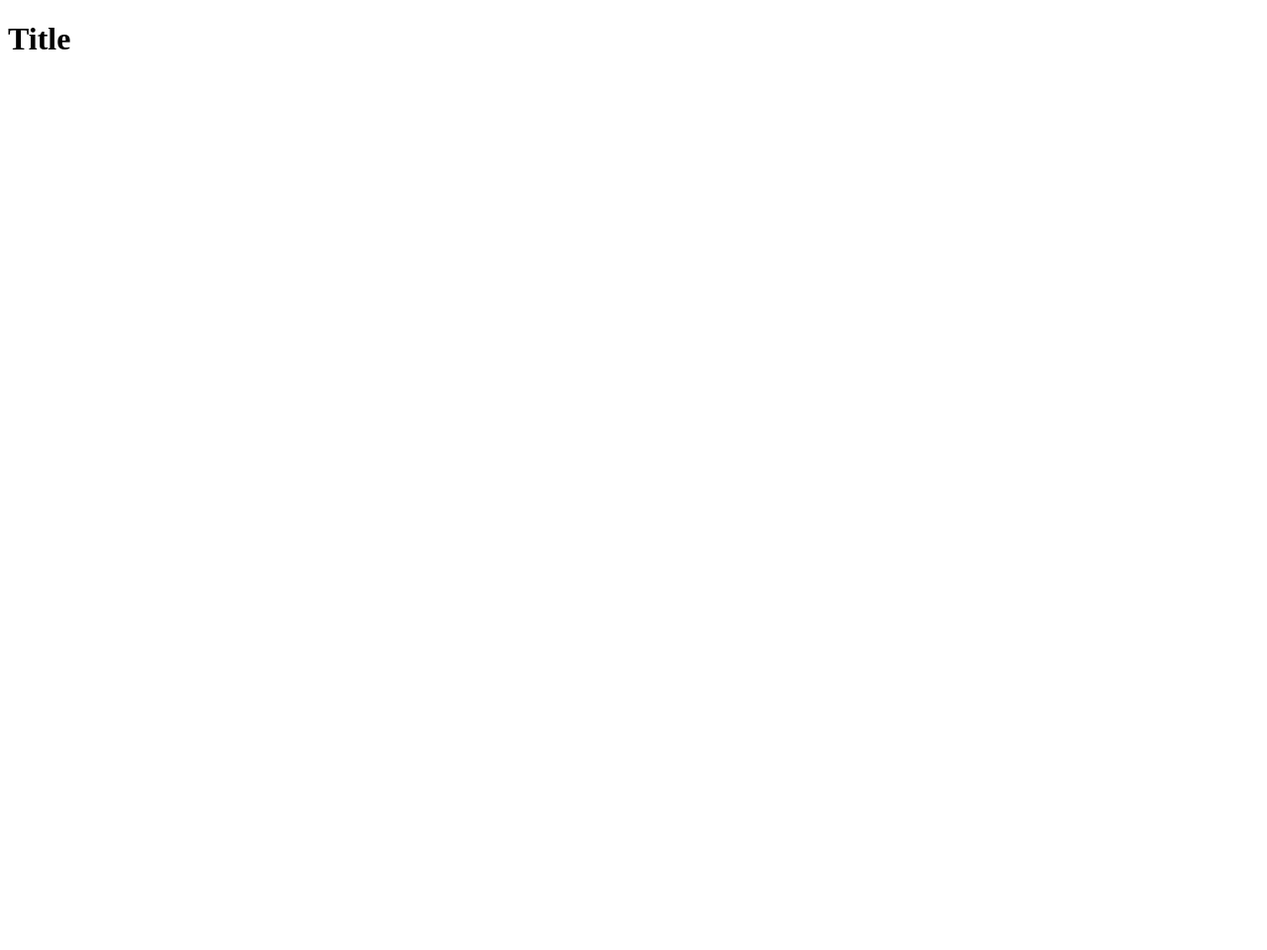
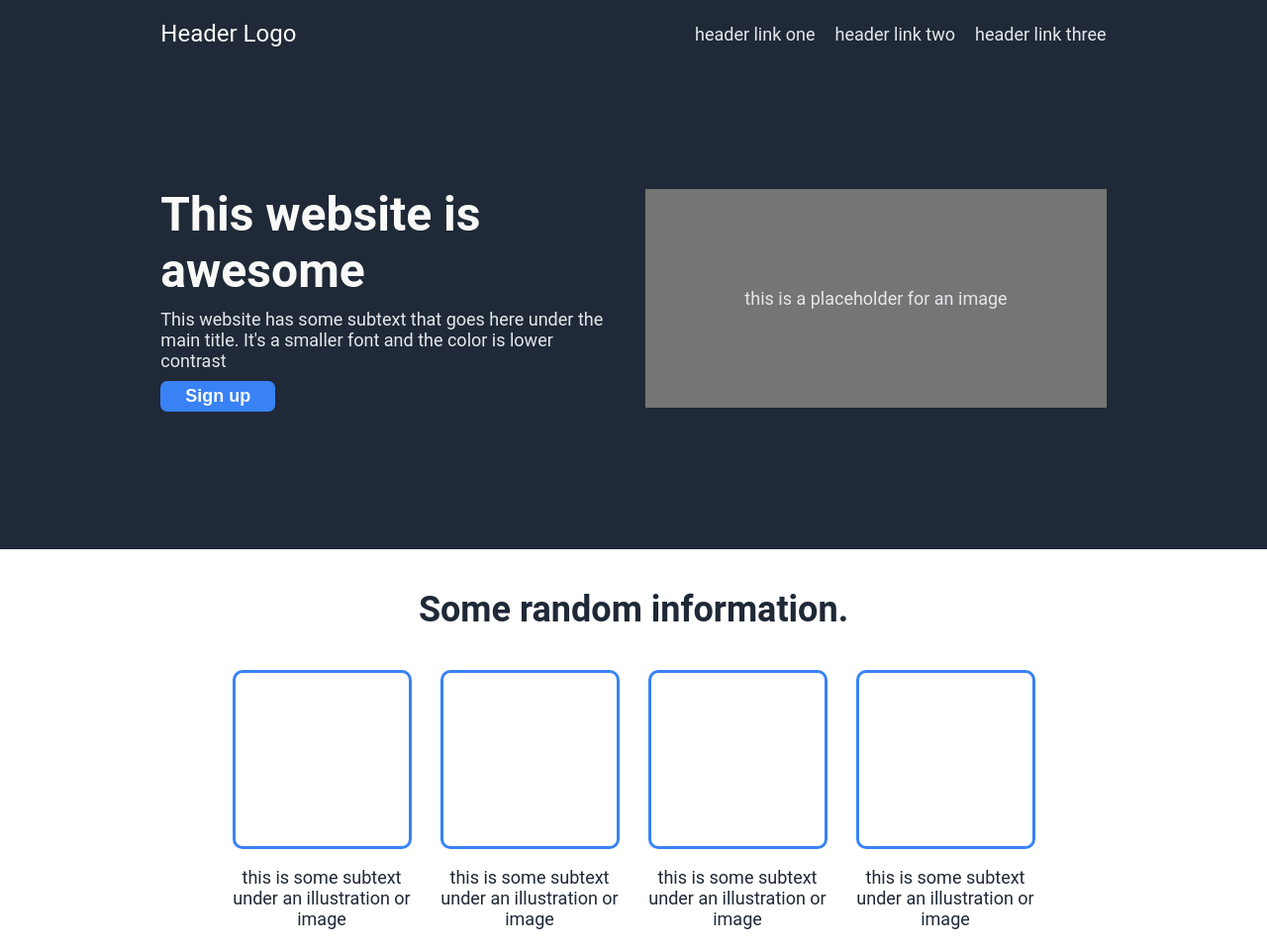
Before and after one commit to ricky-yosh/landing-page, a plain HTML site: page index.html in a window 1280 px wide. Shown: the top 960 px of the page at 99% size. Before the commit the page ends 800 px from the top, so only its background shows below. Drawn offline with Linux system fonts and the light colour scheme.

Commit message:
Create landing page css (finished)

```diff
--- a/index.html
+++ b/index.html
@@ -3,10 +3,66 @@
     <head>
         <meta charset="utf-8">
         <title>landing-page</title>
+        <link rel="stylesheet" href="./style.css">
     </head>
     <body>
-        <h1>
-            Title
-        </h1>
+        <div class="dark-blue-section">
+            <div class="container">
+                <div class="header">
+                    <p class="hero-logo-text">Header Logo</p>
+                    <ul class = "header-links">
+                        <li><a class="header-link-text">header link one</a></li>
+                        <li><a class="header-link-text">header link two</a></li>
+                        <li><a class="header-link-text">header link three</a></li>
+                    </ul>
+                </div>
+                <div class="main-text-container">
+                    <div class="hero-text-container">
+                        <h1 class="hero-main-text">This website is awesome</h1>
+                        <p class="hero-secondary-text">This website has some subtext that goes here under the main title. It's a smaller font and the color is lower contrast</p>
+                        <button class="sign-up-button">Sign up</button>
+                    </div>
+                    <p class="placeholder-text">this is a placeholder for an image</p>
+                </div>
+            </div>
+        </div>
+        <div class="information-container">
+            <h2 class="information-header-text">Some random information.</h2>
+            <div class="random-info-panels">
+                <div class="info-panel">
+                    <div class="box"></div>
+                    <p class="image-subtext">this is some subtext under an illustration or image</p>
+                </div>
+                <div class="info-panel">
+                    <div class="box"></div>
+                    <p class="image-subtext">this is some subtext under an illustration or image</p>
+                </div>
+                <div class="info-panel">
+                    <div class="box"></div>
+                    <p class="image-subtext">this is some subtext under an illustration or image</p>
+                </div>
+                <div class="info-panel">
+                    <div class="box"></div>
+                    <p class="image-subtext">this is some subtext under an illustration or image</p>
+                </div>
+            </div>
+        </div>
+
+        <div class="quote-section">
+            <p class="quote-text">This is an inspiring quote, or a testimonial from a customer. Maybe it's just filling up space, or maybe people will actually read it. Who knows? All I know is that it will look nice.</p>
+            <p class="quote-citation">-Thor, God of Thunder</p>
+        </div>
+
+        <div class="popup-container">
+            <div class="popup">
+                <div class="pop-up-text">
+                    <h2 class="pop-up-header">Call to action! It's time!</h2>
+                    <p class="pop-up-info">Sign up for our product by clicking the button right over there!</p>
+                </div>
+                <button class="pop-up-sign-up">Sign up</button>
+            </div>
+        </div>
+
+        <p class="footer">Copyright © The Odin Project 2021</p>
     </body>
 </html>
--- a/style.css
+++ b/style.css
@@ -0,0 +1,200 @@
+body {
+    font-family: 'Roboto', sans-serif;
+    margin: 0;
+}
+
+ul {
+    list-style: none;
+    padding: 0;
+}
+
+.hero-logo-text {
+    font-size: 24px;
+    color: #F9FAF8;
+    margin: 0;
+}
+
+.footer {
+    background-color: #1F2937;
+    color: #E5E7EB;
+    font-size: 18px;
+    margin: 0;
+    text-align: center;
+    padding: 30px 0;
+}
+
+/* Top Sign Up Section */
+
+.header {
+    display: flex;
+    align-items: center;
+    justify-content: space-between;
+    padding-top: 20px;
+}
+
+.header-links {
+    display: flex;
+    margin: 0;
+    gap: 20px
+}
+
+.main-text-container {
+    display: flex;
+    align-items: center;
+    margin: 125px 0;
+}
+
+.hero-main-text {
+    color: #F9FAF8;
+    font-size: 48px;
+    font-weight: bold;
+    margin: 0;
+}
+
+.hero-text-container {
+    max-width: 450px;
+}
+
+.hero-secondary-text {
+    margin: 10px 0;
+}
+
+.placeholder-text {
+    padding: 100px;
+    background-color: #757575;
+    margin-left: 40px;
+    flex: none;
+}
+
+.hero-secondary-text, .header-link-text, .placeholder-text {
+    color: #E5E7EB;
+    font-size: 18px;
+}
+
+.sign-up-button {
+    background-color: #3882F6;
+    font-weight: bold;
+    font-size: 18px;
+    color: #F9FAF8;
+    border: 0;
+    padding: 5px 25px;
+    border-radius: 7px;
+}
+
+.dark-blue-section {
+    background-color: #1F2937;
+    display: flex;
+    justify-content: space-around;
+}
+
+/* Random info Section */
+.information-container {
+    margin-bottom: 100px;
+}
+
+.information-header-text {
+    font-weight: bold;
+    font-size: 36px;
+    color:#1F2937;
+    margin: 40px 0;
+    text-align: center;
+}
+
+.random-info-panels {
+    display: flex;
+    justify-content: center;
+    gap: 10px;
+}
+
+.box {
+    height: 175px;
+    width: 175px;
+    border: 3px solid #3882F6;
+    border-radius: 10px;
+}
+
+.image-subtext {
+    font-size: 18px;
+    color:#1F2937;
+    text-align: center;
+}
+
+.info-panel {
+    display: flex;
+    flex-direction: column;
+    align-items: center;
+    max-width: 200px;
+}
+
+/* Quote Section */
+.quote-text, .quote-citation {
+    color:#1F2937;
+}
+
+.quote-text {
+    font-size: 36px;
+    font-weight: lighter;
+    font-style: italic;
+    margin:0;
+    max-width: 825px;
+}
+
+.quote-citation {
+    font-size: 24px;
+    font-weight: bold;
+    text-align: end;
+    max-width: 825px;
+}
+
+.quote-section {
+    background-color: #E5E7EB;
+    padding: 150px 0px;
+    display: flex;
+    flex-direction: column;
+    flex-wrap: wrap;
+    align-content: space-around;}
+
+/* Sign Up Button Section */
+.popup-container {
+    display: flex;
+    justify-content: center;
+    margin: 100px 0;
+}
+
+.popup {
+    background-color: #3882F6;
+    display: flex;
+    justify-content: space-around;
+    width: 900px;
+    padding: 40px 0;
+    border-radius: 7px;
+
+}
+
+.pop-up-header, .pop-up-sign-up {
+    color: #F9FAF8;
+}
+
+.pop-up-header {
+    font-size: 24px;
+    margin:0;
+}
+
+.pop-up-info {
+    color: #E5E7EB;
+    font-size: 18px;
+    margin:0;
+}
+
+.pop-up-sign-up {
+    flex: none;
+    font-size: 18px;
+    font-weight: bold;
+    background-color: #3882F6;
+    color: #E5E7EB;
+    border: 2px solid #E5E7EB;
+    padding: 5px 25px;
+    border-radius: 7px;
+    height: 40px;
+    width: 130px;
+}
```
